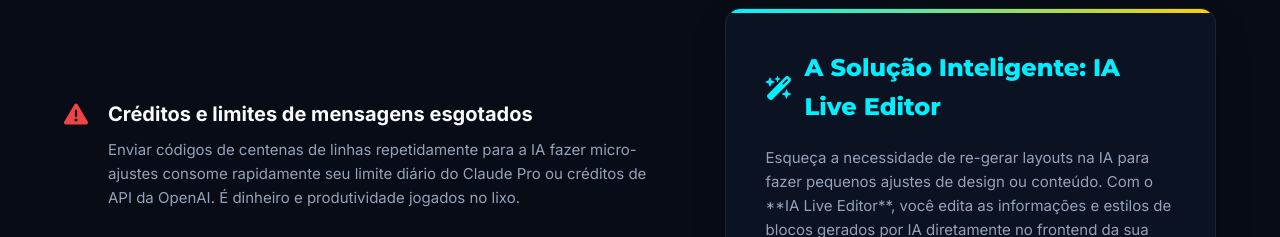
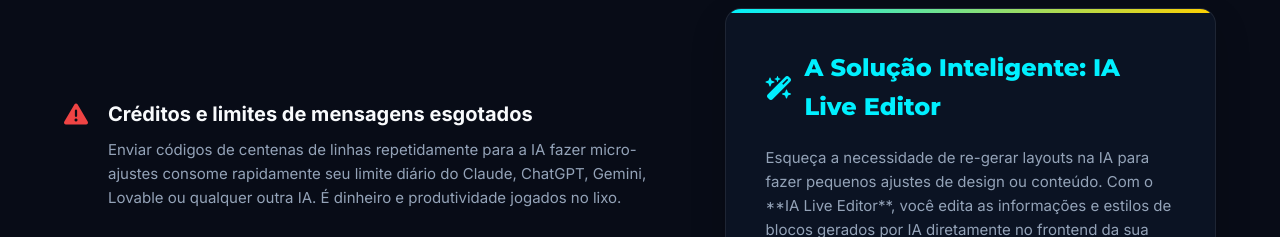
Before and after one commit to aspinello2025/ia-live-editor, a plain HTML site: page ia-editor/index.html in a window 1280 px wide. Shown: the part 1700-1937 px from the top of the page. Drawn offline with Linux system fonts and the light colour scheme.

Commit message:
copy: list more AI tools (Claude, ChatGPT, Gemini, Lovable) in pricing/limit pain point

```diff
--- a/ia-editor/index.html
+++ b/ia-editor/index.html
@@ -1316,7 +1316,7 @@
                         <i class="fa-solid fa-triangle-exclamation pain-icon-red"></i>
                         <div>
                             <h3>Créditos e limites de mensagens esgotados</h3>
-                            <p>Enviar códigos de centenas de linhas repetidamente para a IA fazer micro-ajustes consome rapidamente seu limite diário do Claude Pro ou créditos de API da OpenAI. É dinheiro e produtividade jogados no lixo.</p>
+                            <p>Enviar códigos de centenas de linhas repetidamente para a IA fazer micro-ajustes consome rapidamente seu limite diário do Claude, ChatGPT, Gemini, Lovable ou qualquer outra IA. É dinheiro e produtividade jogados no lixo.</p>
                         </div>
                     </div>
                     <div class="pain-item">
```
